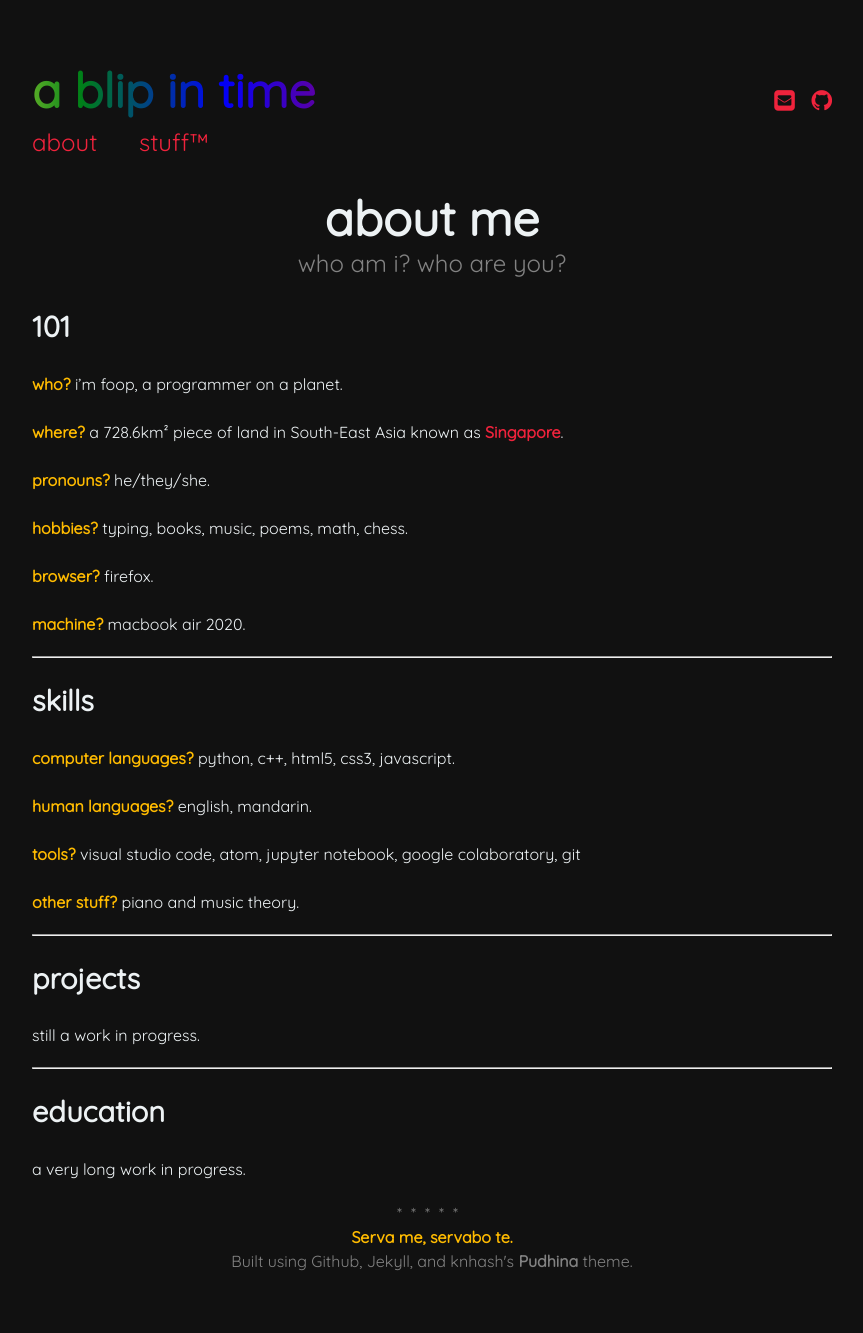
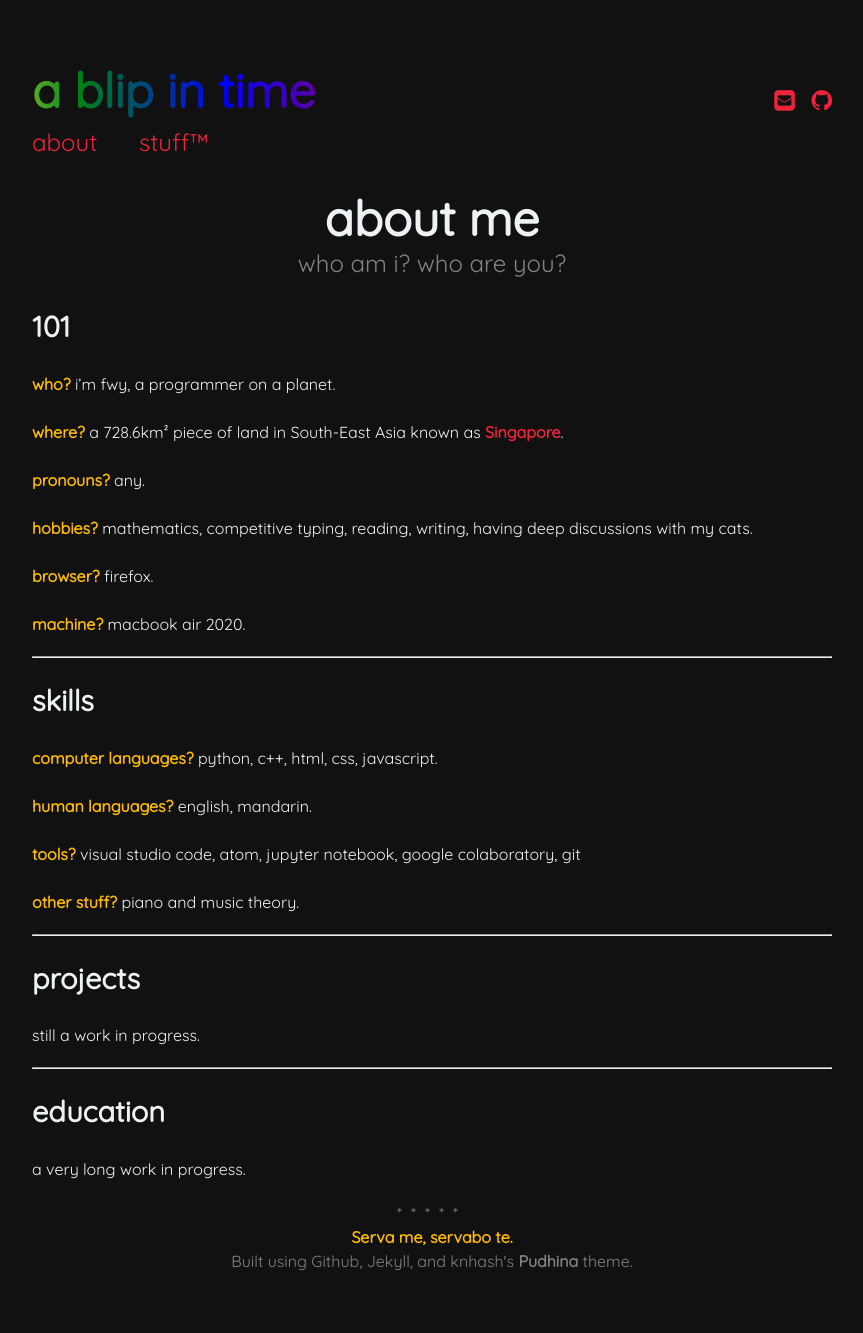
Before and after one commit to fwyr/website, a Jekyll site: the page built from about.md, in a window 1280 px wide. Shown: the whole page, without its empty margins (208-1071 px from the left). Built offline with Jekyll 4.4.1, drawn with Linux system fonts in a browser that asks for light colours.

Commit message:
update about

```diff
--- a/about.md
+++ b/about.md
@@ -11,13 +11,13 @@ headtitle: a blip in time - about
 
 
 ## 101
-**who?** i'm foop, a programmer on a planet.
+**who?** i'm fwy, a programmer on a planet.
 
 **where?** a 728.6km² piece of land in South-East Asia known as <a href="https://en.wikipedia.org/wiki/Singapore" target="_blank">Singapore</a>.
 
-**pronouns?** he/they/she.
+**pronouns?** any.
 
-**hobbies?** typing, books, music, poems, math, chess.
+**hobbies?** mathematics, competitive typing, reading, writing, having deep discussions with my cats.
 
 **browser?** firefox.
 
@@ -25,7 +25,7 @@ headtitle: a blip in time - about
 <hr>
 
 ## skills
-**computer languages?** python, c++, html5, css3, javascript.
+**computer languages?** python, c++, html, css, javascript.
 
 **human languages?** english, mandarin.
 
```
